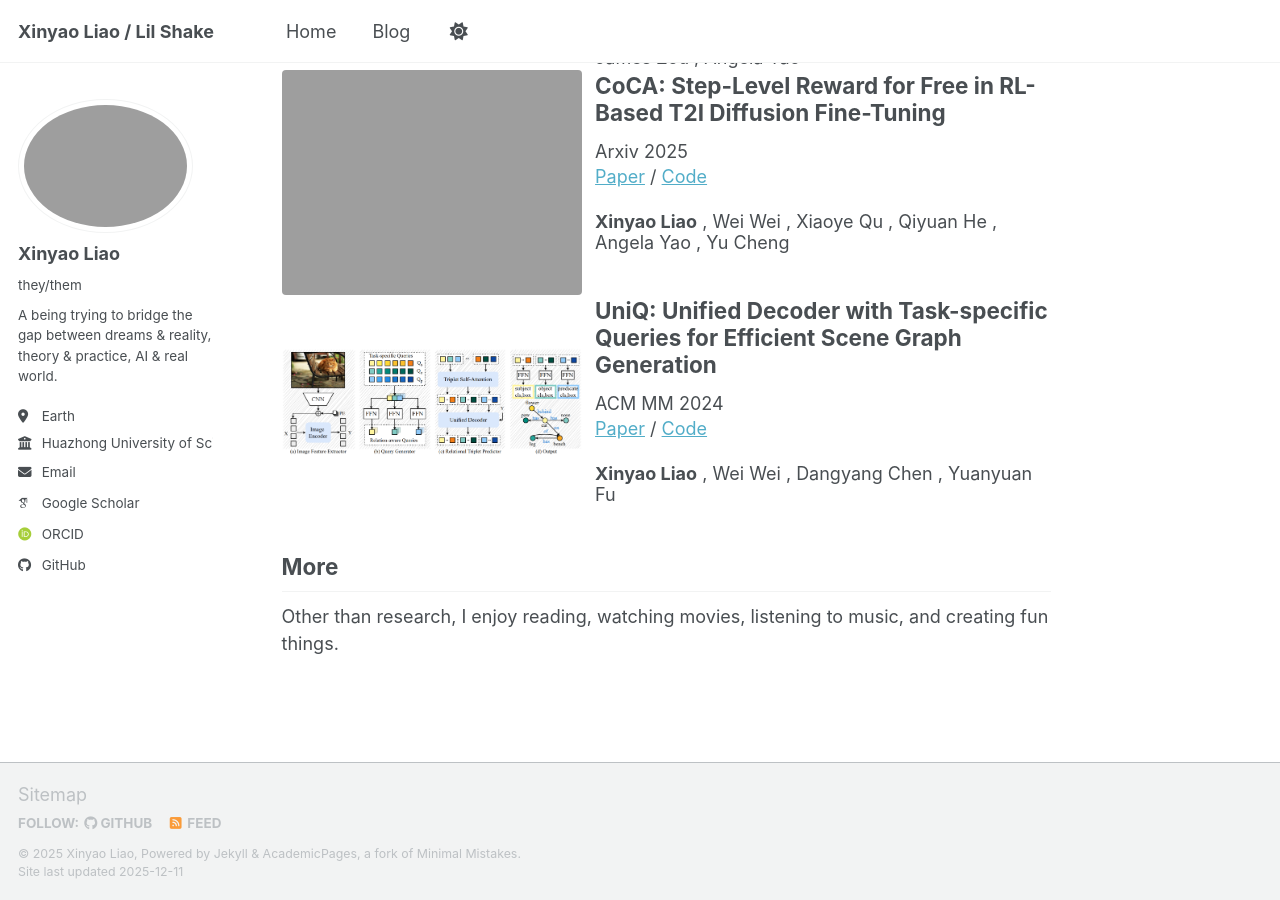
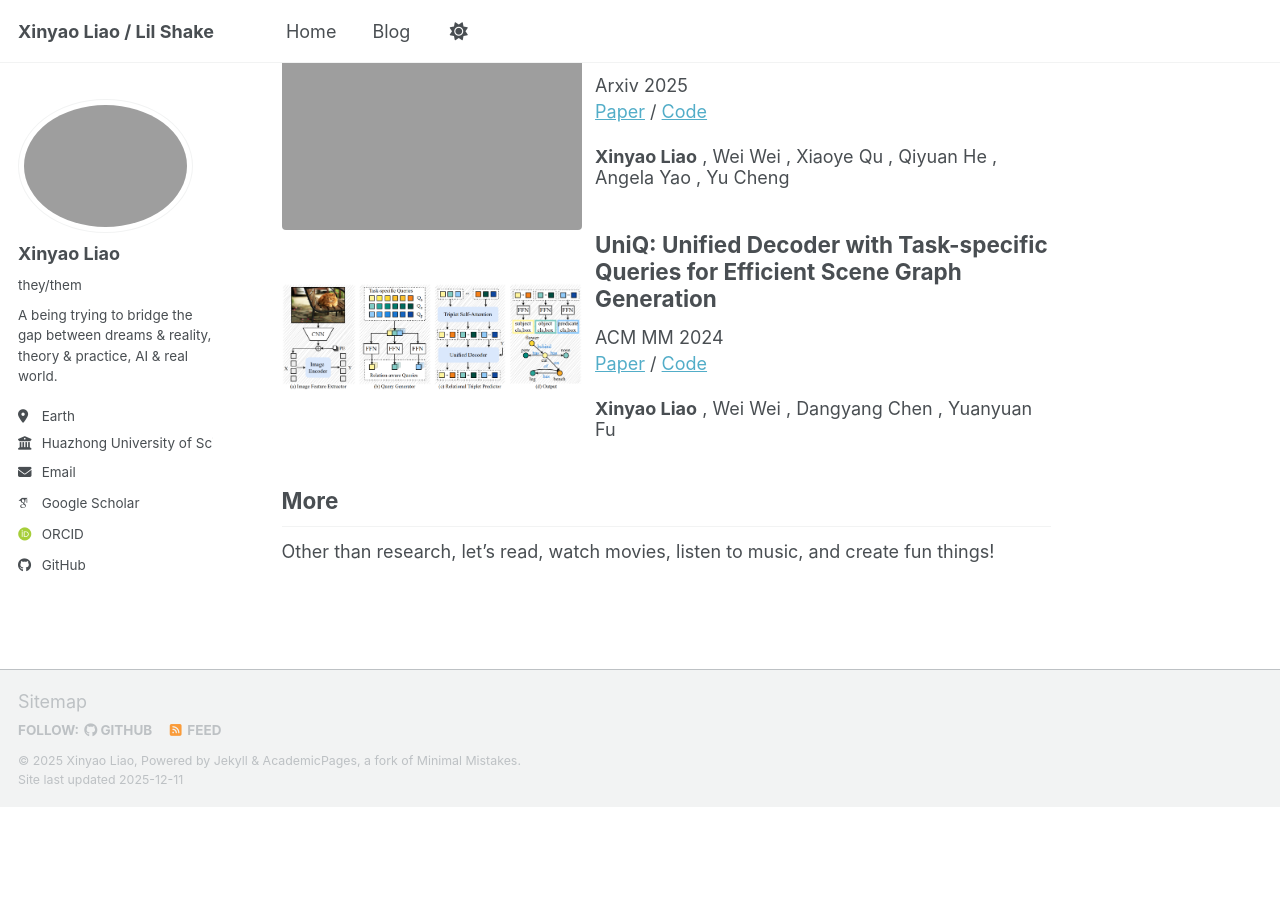
Before and after one commit to Lil-Shake/Lil-Shake.github.io, a Jekyll site: the page built from _pages/about.md, in a window 1280 px wide and 900 px high, scrolled down 826 px. Built offline with Jekyll 4.4.1, drawn with Linux system fonts in a browser that asks for light colours; some web fonts are replaced; a script bundle is joined from its source files by our own code; library files that are not in the unit come from our copies; after the commit the page ends 1634 px from its top, so only the background shows below that; some of the changed text lies outside the part shown.

Commit message:
update home page

```diff
--- a/_pages/about.md
+++ b/_pages/about.md
@@ -26,4 +26,4 @@
 
 ## More
 
-Other than research, I enjoy reading, watching movies, listening to music, and creating fun things.
+Other than research, let's read, watch movies, listen to music, and create fun things!
```
Also changed, not shown: other parts of _pages/about.md (+1 -1 lines).
